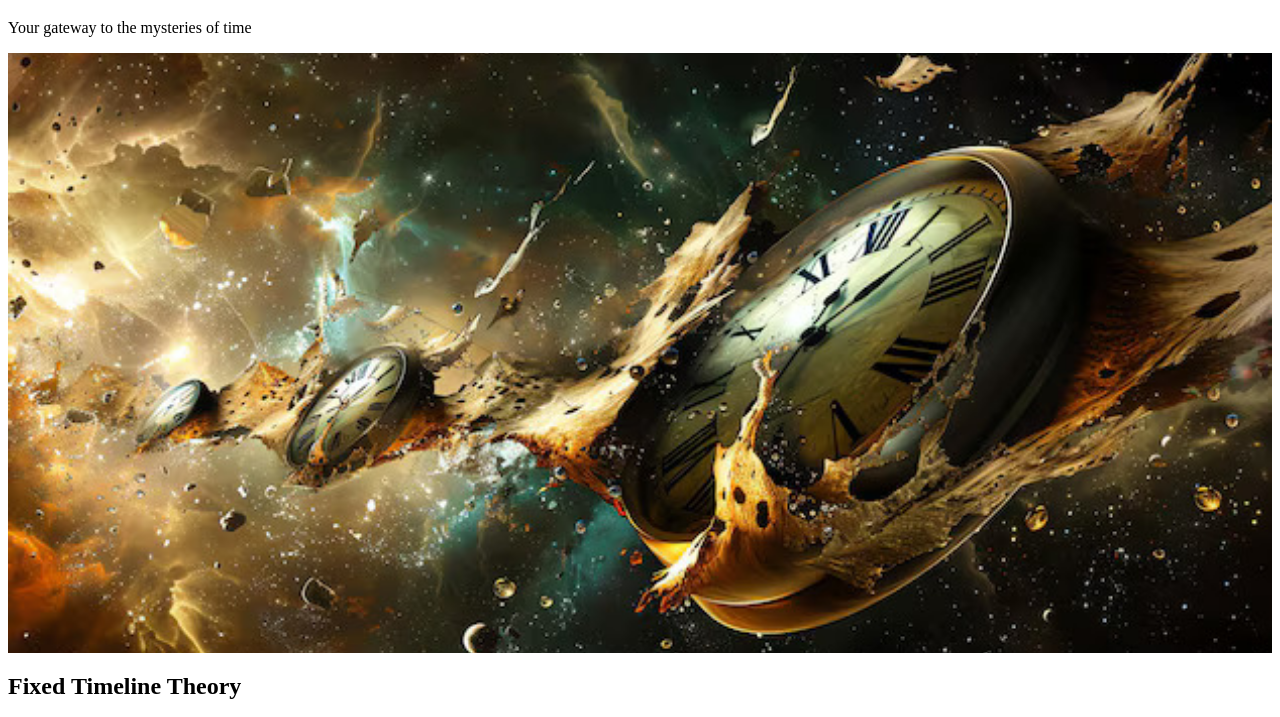
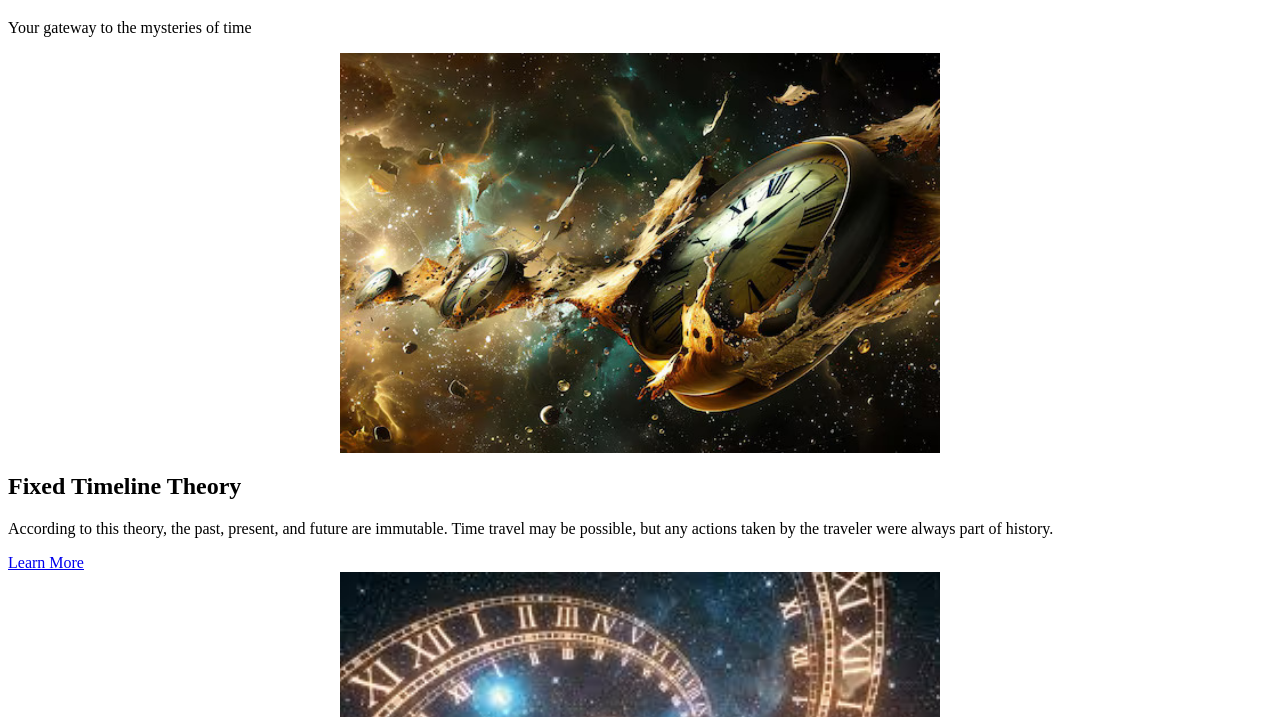
Before and after one commit to KungFuLewi/TheoriesofTimeTravel, a plain HTML site: page index.html in a window 1280 px wide. Shown: the part 61-778 px from the top of the page. Drawn offline with Linux system fonts and the light colour scheme.

Commit message:
Update index.html

```diff
--- a/index.html
+++ b/index.html
@@ -16,22 +16,24 @@
   <main>
     <!-- Section for Fixed Timeline Theory -->
   <section class="hero-full" id="fixed-timeline">
+   <head>
   <style>
     .hero-image-container {
-  width: 1920px;      /* Set the container width */
-  max-width: 100%;   /* Responsive max width */
-  margin: 0 auto;    /* Center container */
-  height: 600px;     /* Set container height */
-  overflow: hidden;  /* Hide overflow if image is bigger */
+      width: 600px !important;
+      height: 400px !important;
+      overflow: hidden !important;
+      margin: 0 auto !important;
+      max-width: 100% !important;
     }
 
     .hero-full-image {
-  width: 100%;       /* Make image fill container width */
-  height: 100%;      /* Make image fill container height */
-  object-fit: cover; /* Cover the container, crop if needed */
-  display: block;    /* Remove extra space below image */
+      width: 100% !important;
+      height: 100% !important;
+      object-fit: cover !important;
+      display: block !important;
     }
   </style>
+</head>
 
  <div class="hero-image-container">
   <img src="images/clocksinspace.jpg" alt="Clocks in Space" class="hero-full-image" />
```
Lines whose indentation alone changed are shown as unchanged.
